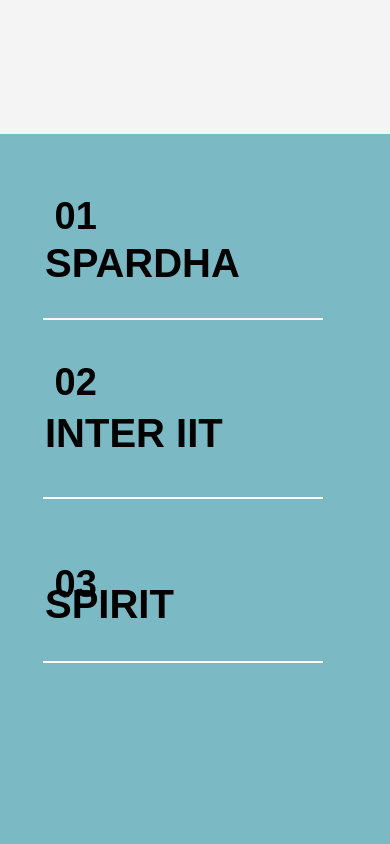
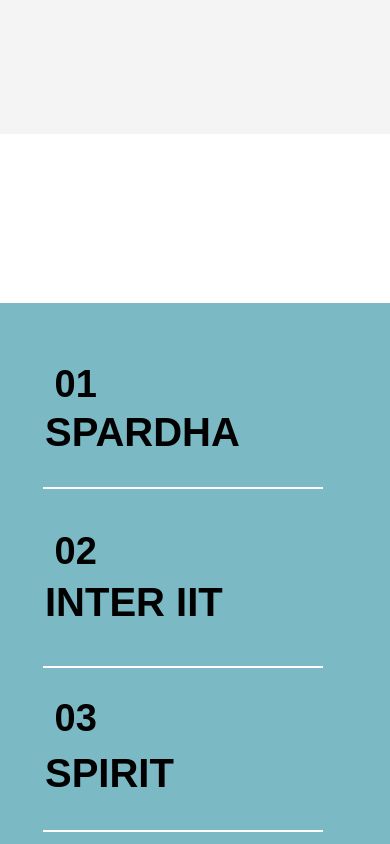
Before and after one commit to swciitg/sports_board_website, a React (Create React App) app: page / in a window 390 px wide. Shown: the part 1560-2404 px from the top of the page. Built offline with nearby package versions, Linux system fonts and the light colour scheme; no server answers; a web font is replaced by a local one.

Commit message:
Changes in FrontEnd

```diff
--- a/src/components/hover.css
+++ b/src/components/hover.css
@@ -4,7 +4,7 @@
   background-color:#7BB9C4;
   background-repeat: no-repeat;
   background-size: 100% 100%;
-  height: 100vh;
+  height: 1000px;
   padding-bottom: 10%;
   width: 100%;
   margin: 0;
@@ -36,6 +36,7 @@
   left: 0px;
   padding-bottom: 0;
   height:1000px;
+  margin-top:20vh;
 }
 .container
 {
@@ -1005,7 +1006,7 @@ top: -125%;
   {
     position: absolute;
     bottom: 180px;
-    top: 480px;
+    top: 467px;
   }
   #digit
   {
@@ -1019,7 +1020,7 @@ top: -125%;
 @media screen and (max-width:408px) {
   #counter2
   {
-    top: 495px;
+    top: 455px;
   }
   #font
   {
@@ -1048,11 +1049,14 @@ top: -125%;
   div.lines{
     width: 280px;
    }
+   #counter2{
+    top:460px;
+   }
 }
 @media screen and (max-width:364px) {
   #counter2
   {
-    top: 495px;
+    top: 460px;
   }
 }
 @media screen and (max-width:330px) {
@@ -1087,6 +1091,7 @@ top: -125%;
   #counter2
   {
     left: 49px;
+    top:455px;
   }
   #counter3
   {
```
